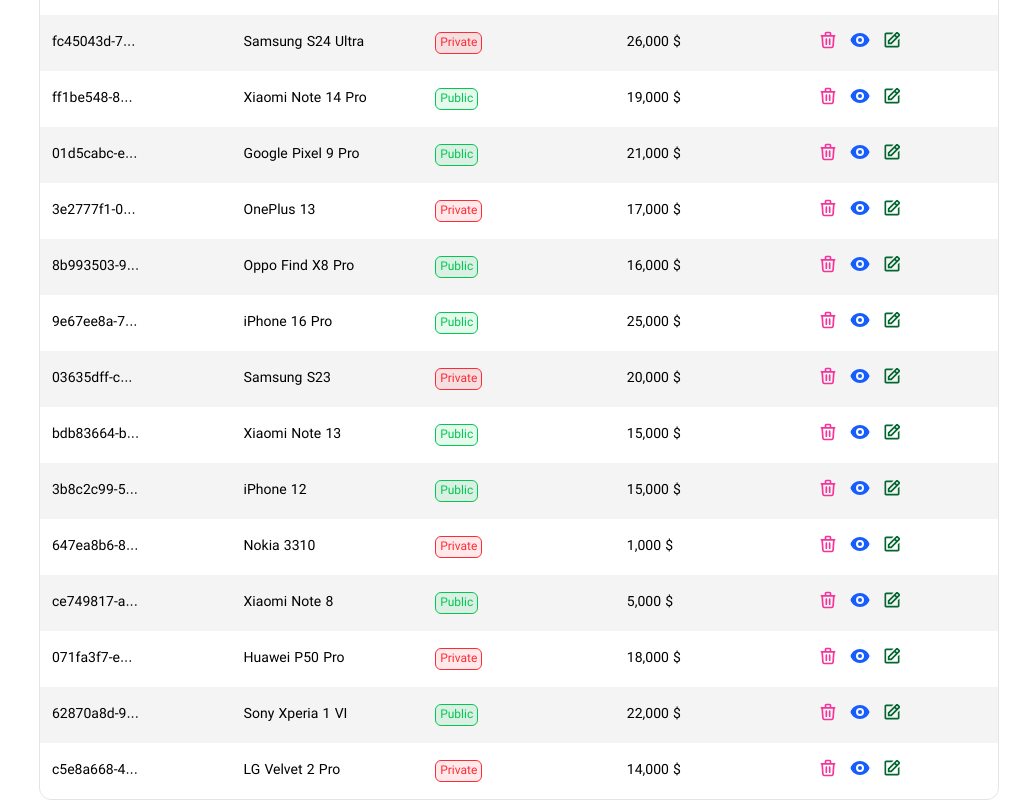
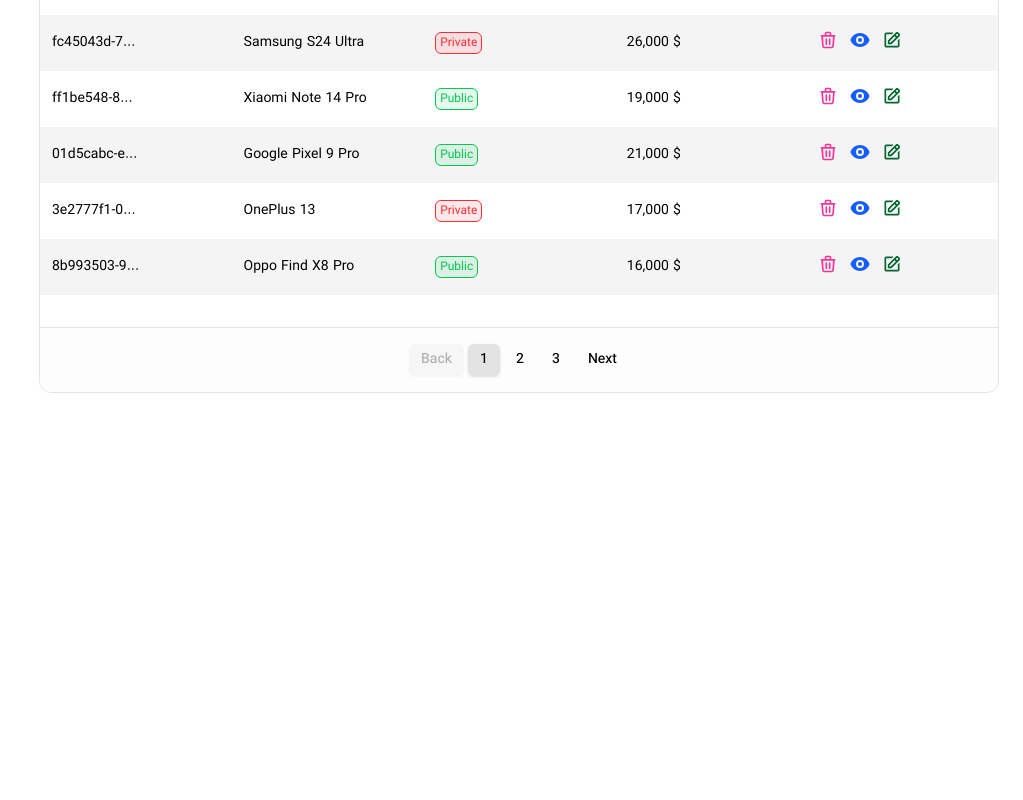
Before and after one commit to Reza-Bamoniri/Admin-Dashboard, a React (Vite) app: page / in a window 1280 px wide. Shown: the part 1125-1925 px from the top of the page, without its empty margins (257-1280 px from the left). After the commit the page ends 1518 px from the top, so only its background shows below. Built offline with nearby package versions, Linux system fonts and the light colour scheme.

Commit message:
feat: create Pagination logic

```diff
--- a/src/components/LastProductTable/LastProductTable.jsx
+++ b/src/components/LastProductTable/LastProductTable.jsx
@@ -1,42 +1,34 @@
-import React, { useState } from 'react'
-import { MdOpenInNew } from 'react-icons/md';
+import React, { useState } from "react";
+import { MdOpenInNew } from "react-icons/md";
 import Table from "../common/Table/Table";
 import { Link } from "react-router";
-import TableHead from '../common/Table/elements/TableHead';
-import { productsTableHeadRow, products } from '../../data/products';
-import TableHeadCell from '../common/Table/elements/TableHeadCell';
-import TableBody from '../common/Table/elements/TableBody';
-import TableRow from '../common/Table/elements/TableRow';
-import TableCell from '../common/Table/elements/TableCell';
-import RemoveProductIcon from './RemoveProductIcon';
-import ChangePublication from './ChangePublication';
-import EditProductIcon from './EditProductIcon';
+import TableHead from "../common/Table/elements/TableHead";
+import { productsTableHeadRow, products } from "../../data/products";
+import TableHeadCell from "../common/Table/elements/TableHeadCell";
+import TableBody from "../common/Table/elements/TableBody";
+import TableRow from "../common/Table/elements/TableRow";
+import TableCell from "../common/Table/elements/TableCell";
+import RemoveProductIcon from "./RemoveProductIcon";
+import ChangePublication from "./ChangePublication";
+import EditProductIcon from "./EditProductIcon";
 
 const LastProductTable = () => {
-
-const [lastProducts, setLastProducts] = useState([...products])
-
+  const [lastProducts, setLastProducts] = useState([...products]);
 
   const removeProduct = (id) => {
-  const updatedProducts = lastProducts.filter((product) => product.id !== id )
-  setLastProducts(updatedProducts)
-}
-
+    const updatedProducts = lastProducts.filter((product) => product.id !== id);
+    setLastProducts(updatedProducts);
+  };
 
   const ChangePublicationProduct = (id) => {
     const updatedProducts = lastProducts.map((product) => {
-    return product.id === id ? {...product, isPublished:!product.isPublished} : {...product}
-  } )
+      return product.id === id
+        ? { ...product, isPublished: !product.isPublished }
+        : { ...product };
+    });
 
-  setLastProducts(updatedProducts)
-}
-
-
-
-
-
-
-
+    setLastProducts(updatedProducts);
+  };
 
   const Buttons = () => {
     return (
@@ -52,46 +44,54 @@
 
   return (
     <div>
-      <Table header={{ title: "Products", Buttons: Buttons }}>
+      <Table header={{ title: "Products", Buttons: Buttons }}
+       products={products} setProducts={setLastProducts}>
+
+
         <TableHead>
-            {
-                productsTableHeadRow.map(( (item) => {
-                    return <TableHeadCell key={item}>{item}</TableHeadCell>
-                }))
-            }
+          {productsTableHeadRow.map((item) => {
+            return <TableHeadCell key={item}>{item}</TableHeadCell>;
+          })}
         </TableHead>
 
-
         <TableBody>
-                {
-                    lastProducts.map((product) => {
-                     return  <TableRow key={product.id}>
+          {lastProducts.map((product) => {
+            return (
+              <TableRow key={product.id}>
                 <TableCell>{product.id.slice(0, 10)}...</TableCell>
                 <TableCell>{product.title}</TableCell>
                 <TableCell>
-                                  <p className={product.isPublished ? "success-badge badge" : " badge danger-badge" }>
-                                    {
-                                      product.isPublished ? "Public" : "Private"
+                  <p
+                    className={
+                      product.isPublished
+                        ? "success-badge badge"
+                        : " badge danger-badge"
                     }
+                  >
+                    {product.isPublished ? "Public" : "Private"}
                   </p>
                 </TableCell>
                 <TableCell>{product.price.toLocaleString()} $</TableCell>
                 <TableCell>
-                                  <div className='flex items-center gap-3'>
-                                     <RemoveProductIcon product={product} handleRemove={removeProduct}/>
-                                     <ChangePublication product={product} handlePublication={ChangePublicationProduct}/>
-                                     <EditProductIcon product={product}/>
+                  <div className="flex items-center gap-3">
+                    <RemoveProductIcon
+                      product={product}
+                      handleRemove={removeProduct}
+                    />
+                    <ChangePublication
+                      product={product}
+                      handlePublication={ChangePublicationProduct}
+                    />
+                    <EditProductIcon product={product} />
                   </div>
                 </TableCell>
               </TableRow>
-                    })
-                }
+            );
+          })}
         </TableBody>
-
-
       </Table>
     </div>
   );
-}
+};
 
-export default LastProductTable
+export default LastProductTable;
--- /dev/null
+++ b/src/components/common/Table/Pagination.jsx
@@ -0,0 +1,78 @@
+import React, { useEffect, useState } from 'react'
+
+const Pagination = ({products, setProducts}) => {
+    const itemsPerPage = 6;
+    const numberOfPages = Math.ceil(products.length/itemsPerPage)
+    console.log(numberOfPages);
+
+
+    const [currentPage, setCurrentPage] = useState(1);
+
+
+
+useEffect(() => {
+
+    const startIndex = (currentPage -1) * itemsPerPage
+    const endIndex = startIndex + itemsPerPage
+
+    const paginatedItems = products.slice(startIndex, endIndex)
+
+    setProducts(paginatedItems)
+
+
+}, [currentPage])
+
+
+
+const changeNumberpage = (numberPage) => setCurrentPage(numberPage)
+
+
+
+
+const renderPagesIcon = () => {
+    const pageNumbers = []
+
+    for (let index = 1; index <= numberOfPages; index++) {
+
+        pageNumbers.push(<button key={index} onClick={() => changeNumberpage(index)}
+          className={currentPage===index ? "pagination-button active-tab" : "pagination-button non-active-tab"}
+        >
+            {index}</button>)
+
+    }
+
+    return pageNumbers;
+}
+
+
+
+
+
+  return (
+    <div className="pagination bg-zinc-50/40">
+          <button
+             disabled={currentPage === 1}
+            onClick={() => {changeNumberpage(currentPage - 1)}}
+            className={ currentPage === 1 ?  "pagination-prev-button pages-ended active-tab" :
+                 "pagination-prev-button"}
+          >
+            Back
+         </button>
+
+
+               {renderPagesIcon()}
+
+
+          <button
+             disabled={currentPage === numberOfPages}
+            onClick={() => {changeNumberpage(currentPage + 1)}}
+            className={currentPage === numberOfPages ? "pagination-next-button pages-ended active-tab":
+                 "pagination-next-button"}
+          >
+            Next
+          </button>
+        </div>
+  )
+}
+
+export default Pagination
--- a/src/components/common/Table/Table.jsx
+++ b/src/components/common/Table/Table.jsx
@@ -1,7 +1,8 @@
 import React from 'react'
 import TableHeader from './elements/TableHeader'
+import Pagination from './Pagination'
 
-const Table = ({header = { title:undefined, Buttons: undefined}, children}) => {
+const Table = ({header = { title:undefined, Buttons: undefined}, children, products, setProducts}) => {
 
 
 
@@ -10,6 +11,8 @@
     <div className="mt-10 border min-w-full! bg-white primary-border-color rounded-xl overflow-hidden">
         <TableHeader header={header} />
       <div>{children}</div>
+
+      <Pagination products={products} setProducts={setProducts}/>
     </div>
   )
 }
```
Lines whose indentation alone changed are shown as unchanged.
